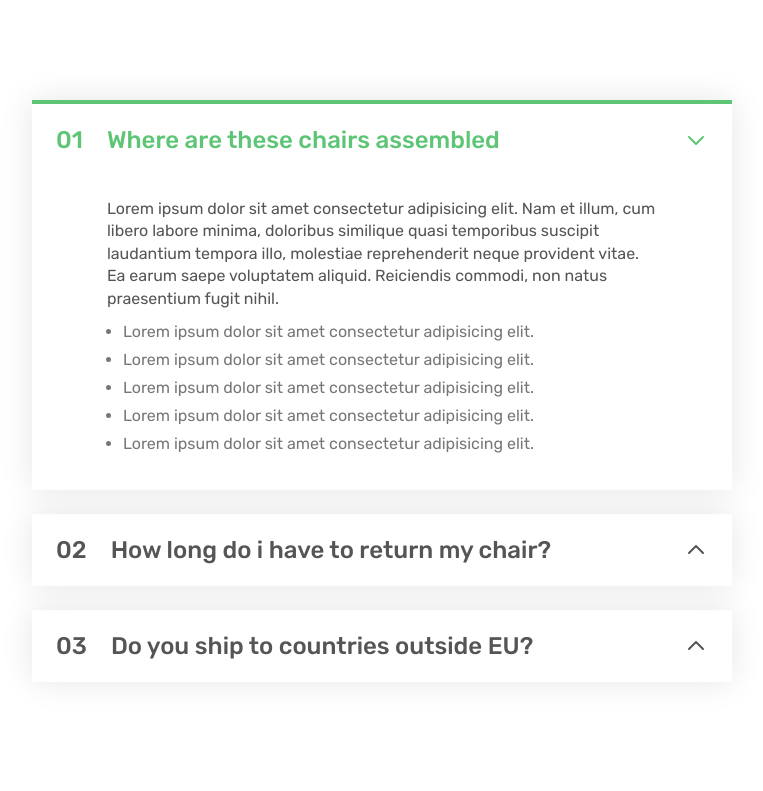
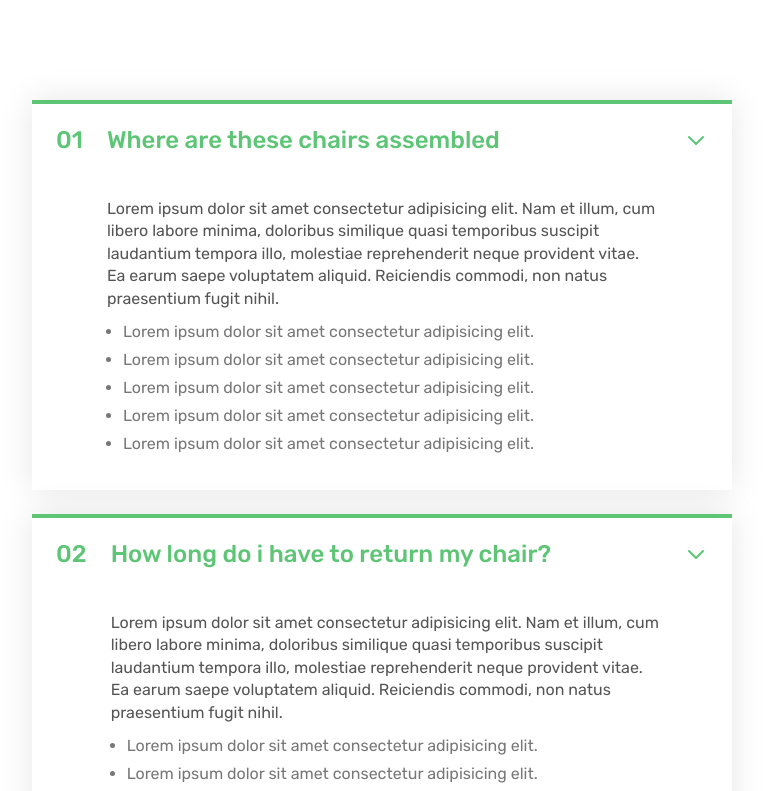
Before and after one commit to Mbadady/Accordion, a plain HTML site: page index.html in a window 1280 px wide. Both pictures are taken after a click on the icon 954 px from the left and 136 px from the top of the page. Shown: the top 791 px of the page, without its empty margins (258-1021 px from the left). Drawn offline with Linux system fonts and the light colour scheme.

Commit message:
I gave one of the states an active state by default

```diff
--- a/script.js
+++ b/script.js
@@ -7,9 +7,11 @@ const components = document.querySelectorAll(".component")
 console.log(components);
 
 components.forEach(component=>component.addEventListener("click", function(e){
-  if(e.target.classList.contains("arrow")){
+  if(e.target.classList.contains("arrow") || e.target.classList.contains("text")){
     const arrowActive = e.target
+    // console.log(component);
+    // console.log(arrowActive);
     component.classList.toggle("component-active")
   }
 }))
-components.forEach(component=>component.classList.remove("component-active"))
+// components.forEach(component=>component.classList.remove("component-active"))
--- a/style.css
+++ b/style.css
@@ -81,7 +81,7 @@ body{
   /* color: #5ec576; */
 }
 .number{
-  columns: #aaa;
+  color: #aaa;
 }
 .accordion-paragraph{
   line-height: 1.4;
```
